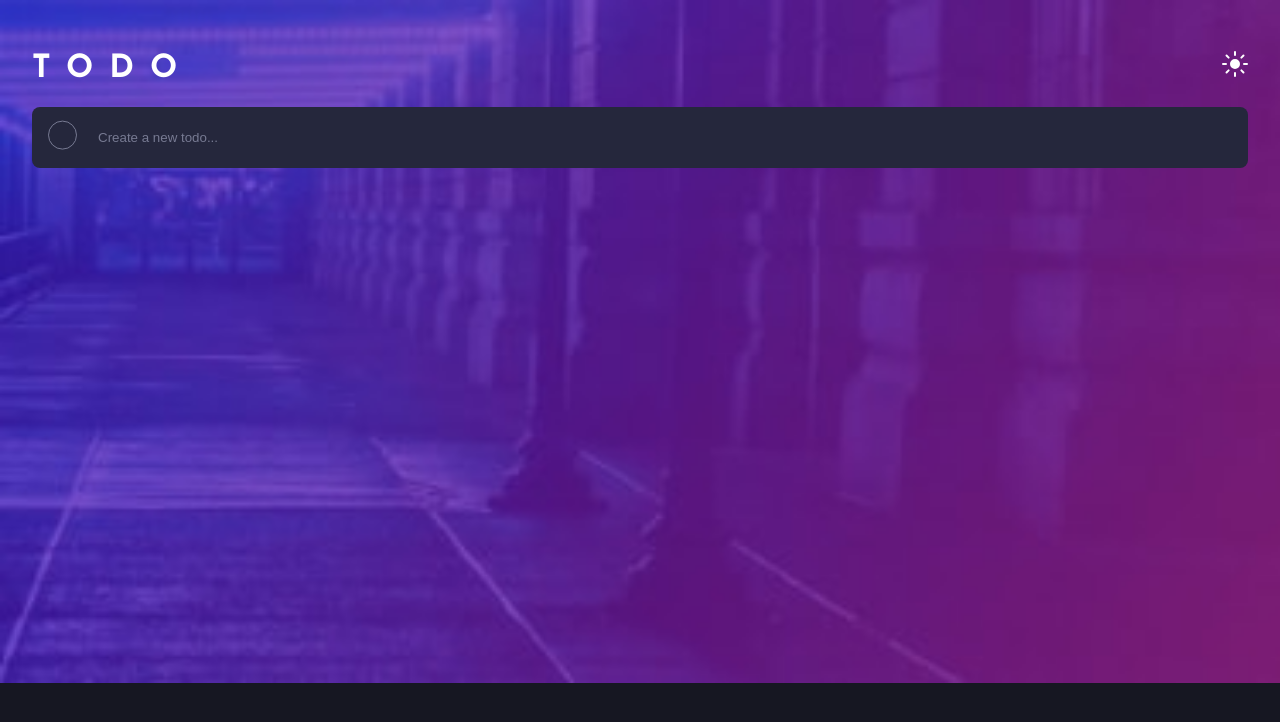
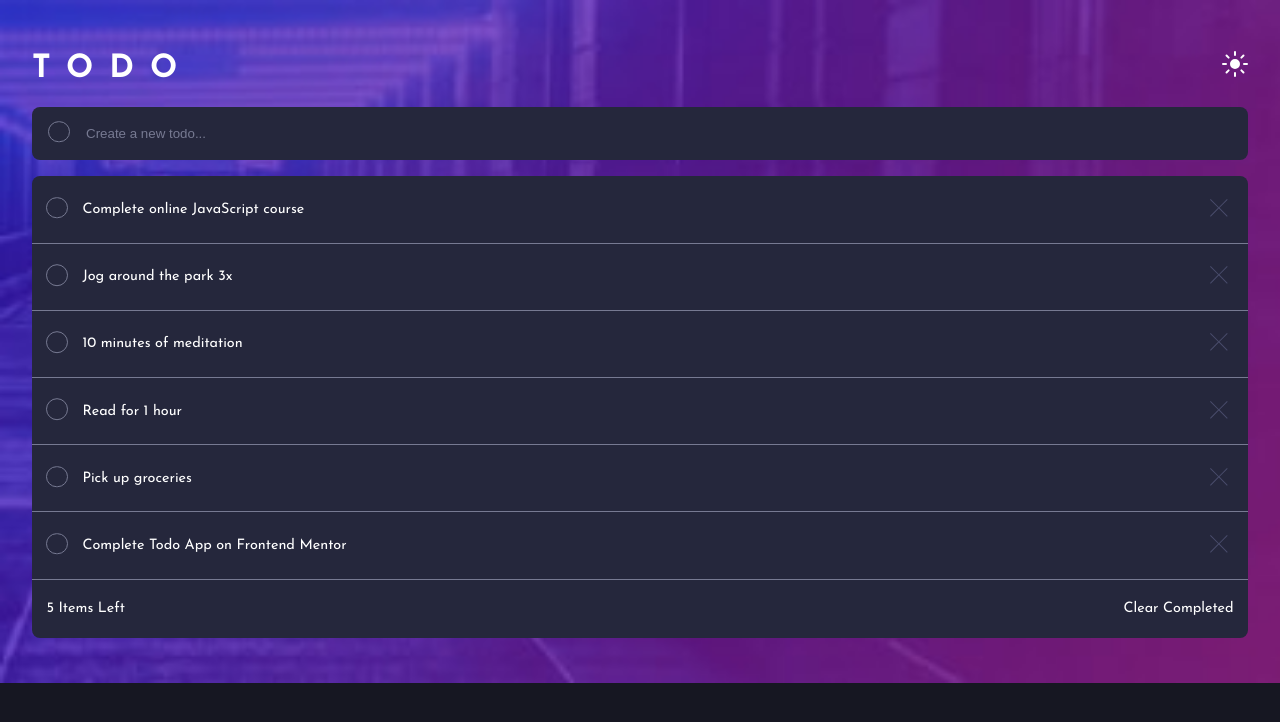
Before and after one commit to mattbcowan/todo-list, a React (Create React App) app: page / in a window 1280 px wide. Shown: the top 722 px of the page. Built offline with nearby package versions, Linux system fonts and the light colour scheme.

Commit message:
Add close button, update styling

```diff
--- a/src/App.js
+++ b/src/App.js
@@ -1,5 +1,14 @@
 import styled from "styled-components";
-import { Task } from "./components/";
+import { Task, TaskList } from "./components/";
+
+let data = [
+  "Complete online JavaScript course",
+  "Jog around the park 3x",
+  "10 minutes of meditation",
+  "Read for 1 hour",
+  "Pick up groceries",
+  "Complete Todo App on Frontend Mentor",
+];
 
 const AppContainer = styled.div`
   font-family: "Josefin Sans", sans-serif;
@@ -52,6 +61,7 @@ function App() {
         </StyledHeader>
         <StyledMain>
           <Task />
+          <TaskList data={data} />
         </StyledMain>
         <footer></footer>
       </Container>
--- a/src/components/Checkbox.jsx
+++ b/src/components/Checkbox.jsx
@@ -2,7 +2,7 @@ import React from "react";
 import styled from "styled-components";
 
 const StyledCheckbox = styled.label`
-  font-size: 2rem;
+  font-size: 1.5rem;
   font-weight: bold;
   line-height: 0.75;
   display: grid;
--- /dev/null
+++ b/src/components/TaskList.jsx
@@ -0,0 +1,70 @@
+import React from "react";
+import styled from "styled-components";
+import { Checkbox, TextInput } from "./";
+
+const ListContainer = styled.ul`
+  display: flex;
+  flex-direction: column;
+  padding: 0;
+  margin: 0;
+  background-color: hsl(235, 24%, 19%);
+  color: #ffffff;
+  border: none;
+  border-radius: 0.5rem;
+  list-style: none;
+  margin-top: 1em;
+
+  li {
+    border-bottom: 1px solid hsl(234, 11%, 52%);
+  }
+
+  li:last-child {
+    border: none;
+  }
+`;
+
+const ListItem = styled.li`
+  display: flex;
+  align-items: center;
+  justify-content: space-between;
+  font-size: 0.9rem;
+  padding: 1.5em 1em;
+`;
+
+const ItemContainer = styled.div`
+  display: flex;
+  align-items: center;
+`;
+
+const RemoveButton = styled.button`
+  background-color: transparent;
+  border: none;
+  color: hsl(234, 11%, 52%);
+  margin-left: 0.5rem;
+`;
+
+const TaskList = ({ data }) => {
+  return (
+    <ListContainer>
+      {data.map((item) => {
+        return (
+          <ListItem>
+            <ItemContainer>
+              <Checkbox />
+              <span>{item}</span>
+            </ItemContainer>
+            <RemoveButton>
+              <img src="./images/icon-cross.svg" alt="close" />
+            </RemoveButton>
+          </ListItem>
+        );
+      })}
+      <ListItem>
+        <span>5 Items Left</span>
+        <span>Clear Completed</span>
+      </ListItem>
+    </ListContainer>
+  );
+};
+
+export default TaskList;
--- a/src/components/index.js
+++ b/src/components/index.js
@@ -1,5 +1,6 @@
 import Checkbox from "./Checkbox";
 import Task from "./Task";
 import TextInput from "./TextInput";
+import TaskList from "./TaskList";
 
-export { Checkbox, Task, TextInput };
+export { Checkbox, Task, TaskList, TextInput };
```
Also changed, not shown: 1 other file (tests, documents, lock files or other folders).
